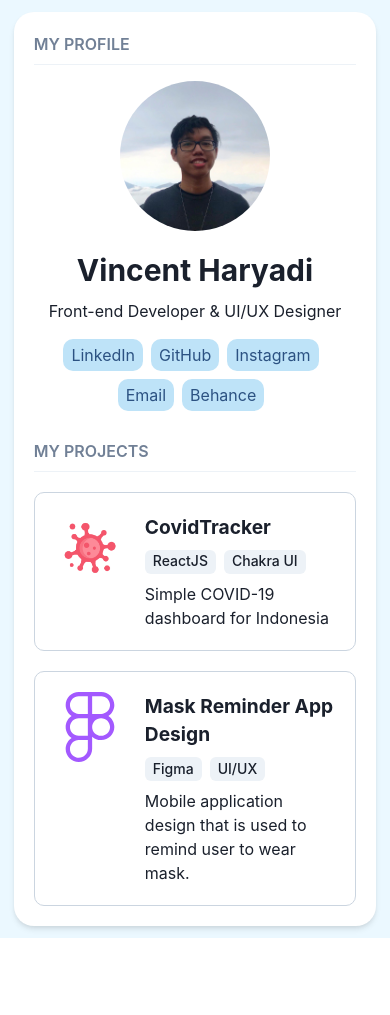
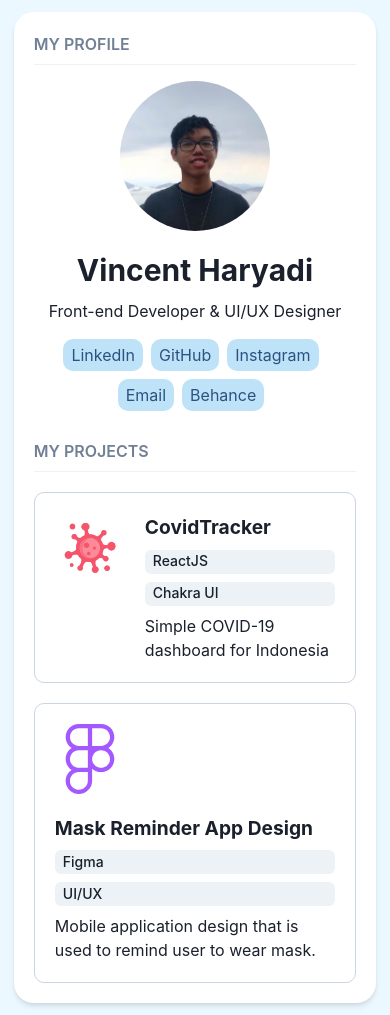
Before and after one commit to vincenth19/vincenth19, a React (Create React App) app: page / in a window 390 px wide. Before the commit the page ends 938 px from the top, so only its background shows below. Built offline with nearby package versions, Linux system fonts and the light colour scheme.

Commit message:
add noreferrer and fix tags in mobile

```diff
--- a/src/App.js
+++ b/src/App.js
@@ -62,6 +62,7 @@ function App() {
                     <Link
                       href="https://www.linkedin.com/in/vincenth19/"
                       target="_blank"
+                      rel="noreferrer"
                       bg="blue.100"
                       py={1}
                       px={2}
@@ -82,6 +83,7 @@ function App() {
                       mt={2}
                       href="https://github.com/vincenth19"
                       target="_blank"
+                      rel="noreferrer"
                     >
                       <Text fontSize="1rem" color="blue.700">
                         GitHub
@@ -90,6 +92,7 @@ function App() {
                     <Link
                       href="https://instagram.com/vincenth19"
                       target="_blank"
+                      rel="noreferrer"
                       bg="blue.100"
                       py={1}
                       px={2}
@@ -110,6 +113,7 @@ function App() {
                       mt={2}
                       href="mailto:vincenthary19@gmail.com"
                       target="_blank"
+                      rel="noreferrer"
                     >
                       <Text fontSize="1rem" color="blue.700">
                         Email
@@ -124,6 +128,7 @@ function App() {
                       borderRadius={10}
                       href="https://www.behance.net/vincentharyadi"
                       target="_blank"
+                      rel="noreferrer"
                     >
                       <Text fontSize="1rem" color="blue.700">
                         Behance
@@ -142,7 +147,11 @@ function App() {
                 >
                   MY PROJECTS
                 </Text>
-                <Link href="https://covidtracker.pages.dev" target="_blank">
+                <Link
+                  href="https://covidtracker.pages.dev"
+                  target="_blank"
+                  rel="noreferrer"
+                >
                   <Box
                     border="1px"
                     borderColor="gray.300"
@@ -155,7 +164,7 @@ function App() {
                         <Text fontWeight="bold" fontSize="1.2rem">
                           CovidTracker
                         </Text>
-                        <Stack direction="row">
+                        <Stack direction={['column', 'row']}>
                           <Tag>ReactJS</Tag>
                           <Tag>Chakra UI</Tag>
                         </Stack>
@@ -167,6 +176,7 @@ function App() {
                 <Link
                   href="https://www.figma.com/file/k9KnpIAi7BoJqOQAXfR90X/Reminder-2.0?node-id=0%3A1"
                   target="_blank"
+                  rel="noreferrer"
                 >
                   <Box
                     border="1px"
@@ -174,7 +184,7 @@ function App() {
                     p={5}
                     borderRadius={10}
                   >
-                    <Stack direction="row" spacing={5}>
+                    <Stack direction={['column', 'row']} spacing={5}>
                       <Box fontSize="70px" color="#A359FF">
                         <FaFigma />
                       </Box>
@@ -182,7 +192,7 @@ function App() {
                         <Text fontWeight="bold" fontSize="1.2rem">
                           Mask Reminder App Design
                         </Text>
-                        <Stack direction="row">
+                        <Stack direction={['column', 'row']}>
                           <Tag>Figma</Tag>
                           <Tag>UI/UX</Tag>
                         </Stack>
@@ -197,6 +207,15 @@ function App() {
               </Stack>
             </Box>
           </Stack>
+          {/* <Box
+            borderTop="1px"
+            pt={4}
+            borderColor="gray.200"
+            alignItems="center"
+            align="center"
+          >
+            <Text>Footer</Text>
+          </Box> */}
         </Flex>
       </Box>
     </ChakraProvider>
```
